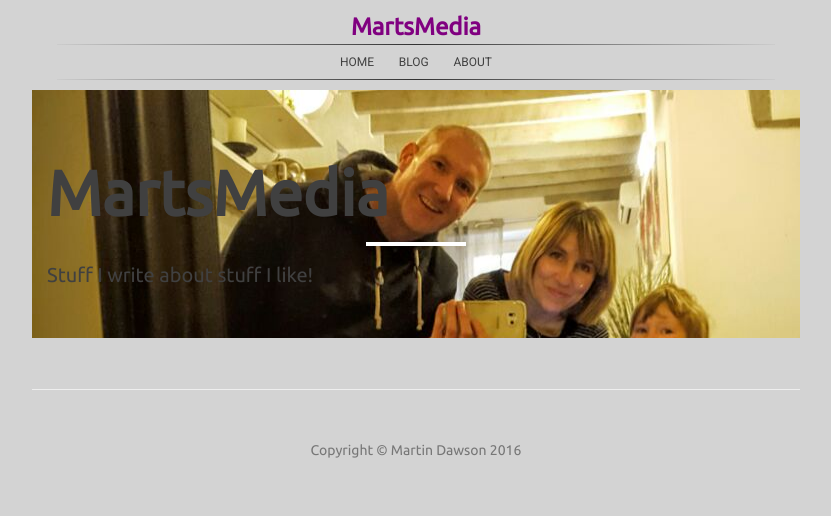
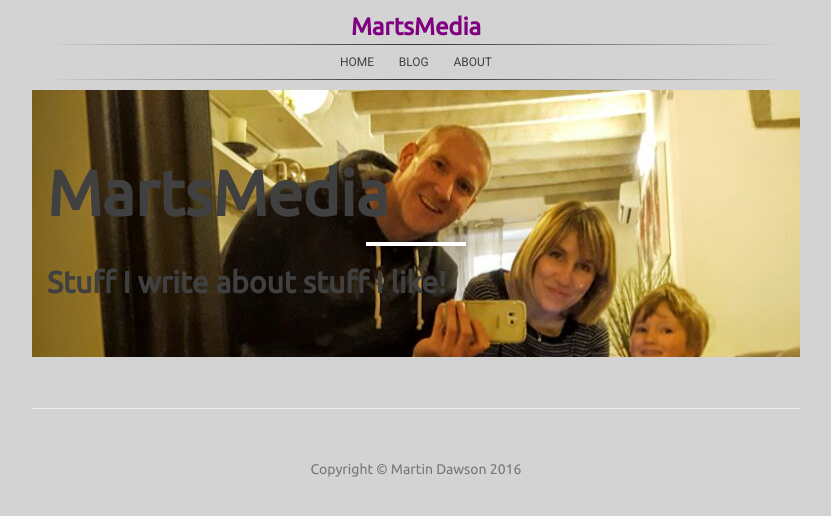
Before and after one commit to dawsino/dawsino.github.io, a Jekyll site: the page built from altindex.html, in a window 1280 px wide. Shown: the top 516 px of the page, without its empty margins (224-1055 px from the left). Built offline with Jekyll 4.4.1, drawn with Linux system fonts in a browser that asks for light colours; nearby versions of some CDN libraries.

Commit message:
Update jpageheader.html

```diff
--- a/_includes/jpageheader.html
+++ b/_includes/jpageheader.html
@@ -2,11 +2,12 @@
 <header>
     <div class="jumbotron" style="background-image: url('{{ site.baseurl }}/{% if page.header-img %}{{ page.header-img }}{% else %}{{ site.header-img }}{% endif %}')">
         <div class="container">
-            <div class="site-heading">
+            <!--<div class="site-heading">-->
                 <h1>{% if page.title %}{{ page.title }}{% else %}{{ site.title }}{% endif %}</h1>
                 <hr class="small">
-                <span class="subheading">{{ page.description }}</span>
-            </div>
+                <!--<span class="subheading">{{ page.description }}</span>-->
+                <h2>{{ page.description }}</h2>
+            <!--</div>-->
         </div>
     </div>
 </header>
```
